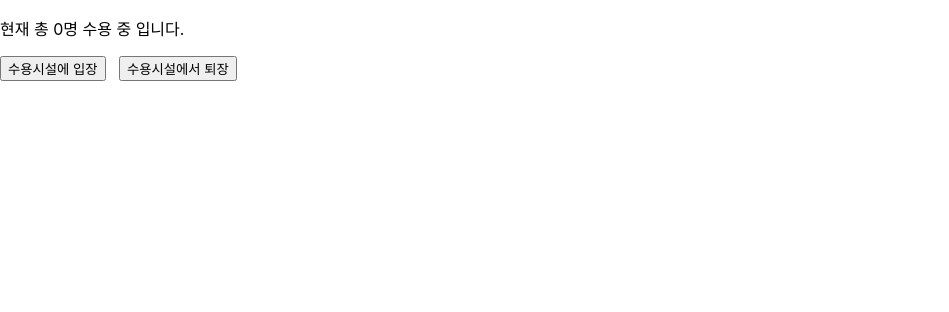
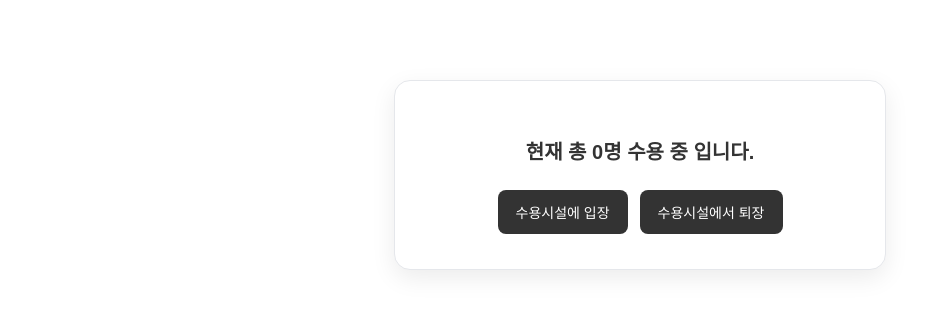
Before and after one commit to kwondongjae0531/Web2, a React (Create React App) app: page / in a window 1280 px wide. Shown: the top 312 px of the page, without its empty margins (0-949 px from the left). Built offline with nearby package versions, Linux system fonts and the light colour scheme.

Commit message:
7장 훅 -함수형컴포넌트에서 상태변화에 따른 렌더링이 필요할 때 사용 - useStateHook - useRef Hook - Custom Hook

```diff
--- a/src/07/02/Accommodation.css
+++ b/src/07/02/Accommodate.css
@@ -1,9 +1,8 @@
-
 .accommodate {
     width: 420px;
     margin: 80px auto;
     padding: 35px;
-    background-color: #ffffff;
+    background-color: white;
     border: 1px solid #e5e7eb;
     border-radius: 16px;
     box-shadow: 0 8px 25px rgba(0, 0, 0, 0.08);
@@ -11,17 +10,11 @@
     font-family: Arial, sans-serif;
 }
 
-.accommodate h2 {
-    margin-bottom: 25px;
-    font-size: 24px;
-    color: #222222;
-}
-
 .count {
     margin-bottom: 25px;
     font-size: 20px;
     font-weight: 600;
-    color: #333333;
+    color: #333;
 }
 
 .button-container {
@@ -34,15 +27,14 @@
     padding: 12px 18px;
     border: none;
     border-radius: 8px;
-    background-color: #333333;
+    background-color: #333;
     color: white;
     font-size: 14px;
     cursor: pointer;
-    transition: 0.2s;
 }
 
 .button-container button:hover {
-    background-color: #555555;
+    background-color: #555;
 }
 
 .button-container button:active {
@@ -54,7 +46,7 @@
     padding: 12px;
     border-radius: 8px;
     background-color: #f3f4f6;
-    color: #333333;
+    color: #333;
     font-size: 14px;
     font-weight: 600;
 }
--- a/src/07/02/Accommodate.jsx
+++ b/src/07/02/Accommodate.jsx
@@ -1,6 +1,6 @@
 import React, { useState, useEffect } from "react";
 import useCounter from "./useCounter";
-import "./Accommodation.css";
+import "./Accommodate.css";
 
 const MAX_CAPACITY = 10;
 
@@ -15,18 +15,33 @@ function Accommodate() {
     });
 
     useEffect(() => {
-        setIsFull(count >= MAX_CAPACITY)
+        setIsFull(count >= MAX_CAPACITY);
         console.log(`Current count value: ${count}`);
     }, [count]);
 
     return (
-        <div>
-            <p>{`현재 총 ${count}명 수용 중 입니다.`}</p>
-            <div>
-                <button onClick={increaseCount}>수용시설에 입장</button> &nbsp;&nbsp;
-                <button onClick={decreaseCount}>수용시설에서 퇴장</button>
+        <div className="accommodate">
+
+            <p className="count">
+                {`현재 총 ${count}명 수용 중 입니다.`}
+            </p>
+
+            <div className="button-container">
+                <button onClick={increaseCount}>
+                    수용시설에 입장
+                </button>
+
+                <button onClick={decreaseCount}>
+                    수용시설에서 퇴장
+                </button>
             </div>
-            {isFull && <p>수용시설에 정원이 가득 찼습니다.</p>}
+
+            {isFull && (
+                <p className="full-message">
+                    수용시설에 정원이 가득 찼습니다.
+                </p>
+            )}
+
         </div>
     );
 }
```
